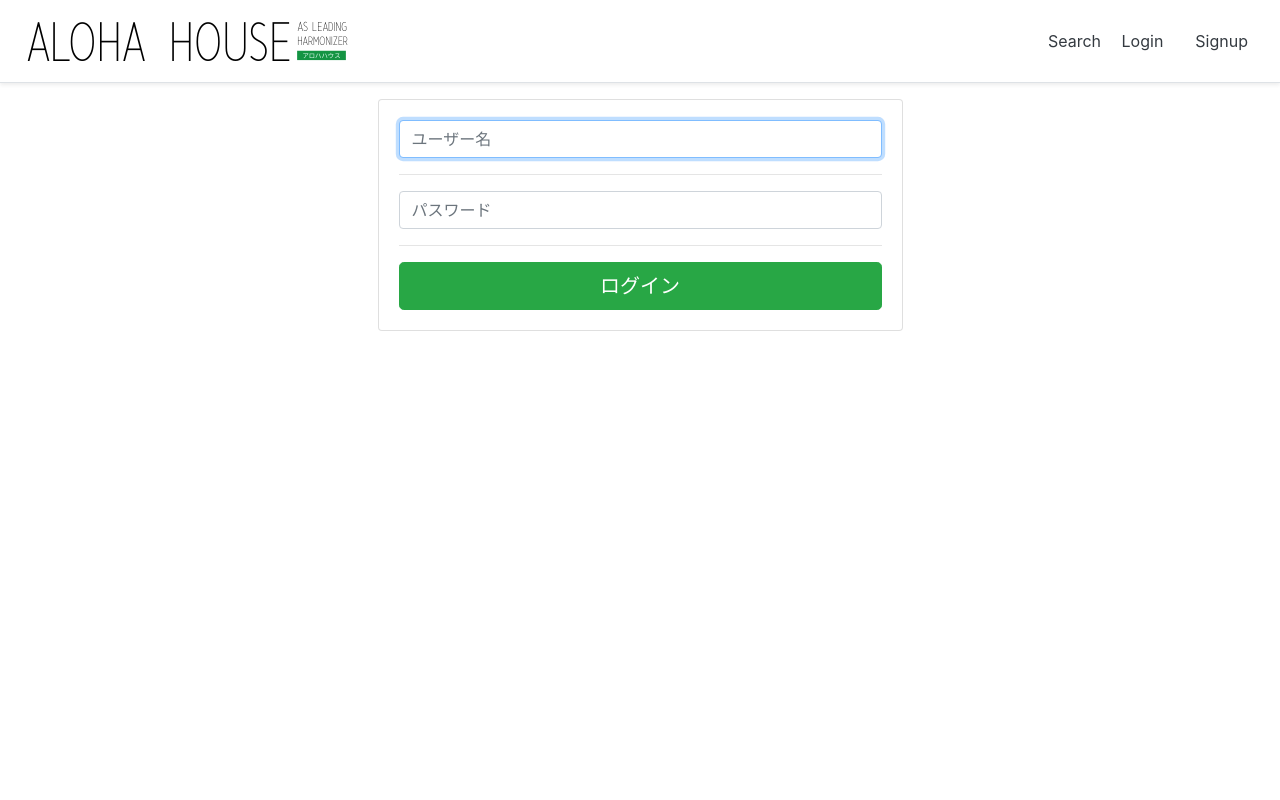
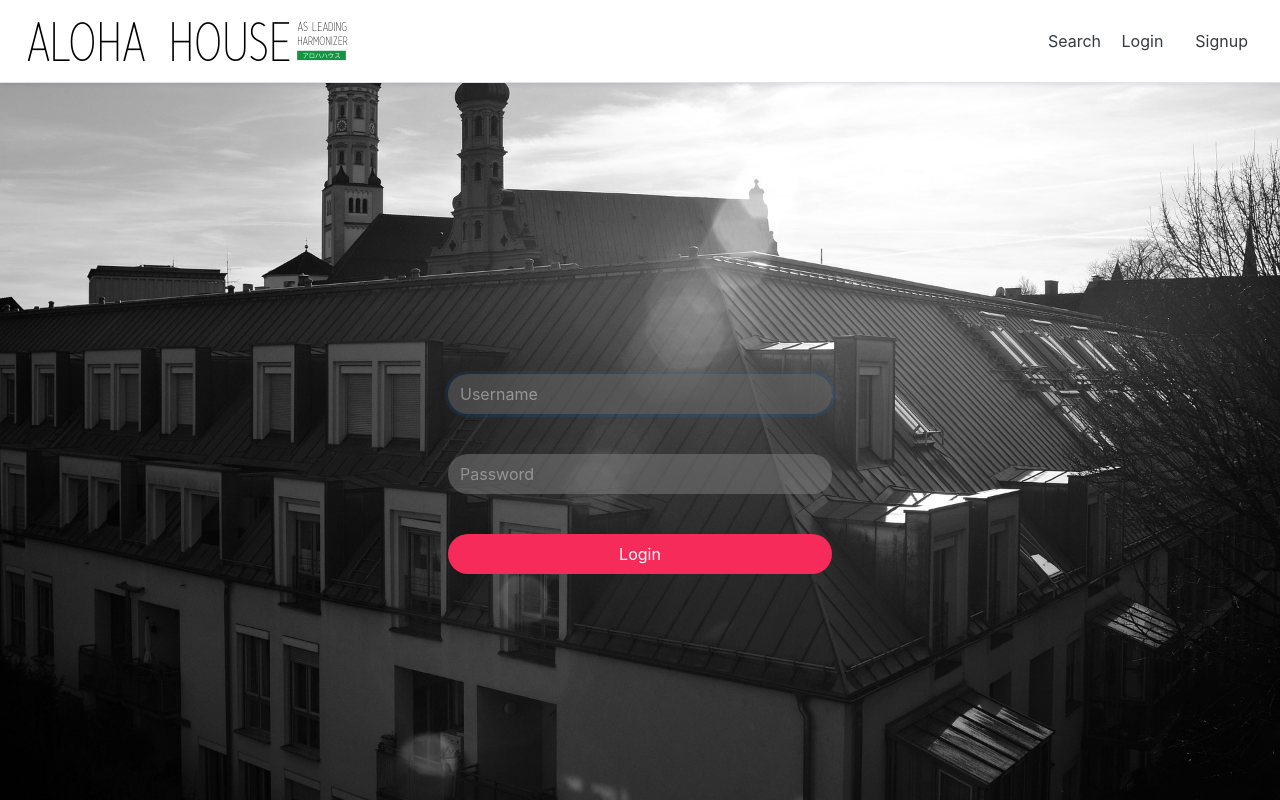
Before and after one commit to AlohaHouse/AlohaHouse, a Django app: page /login in a window 1280 px wide. Run offline with Django 3.2, Linux system fonts and the light colour scheme; some libraries are stand-ins or nearby versions.

Commit message:
login-css

```diff
--- a/AlohaHouse/settings.py
+++ b/AlohaHouse/settings.py
@@ -43,6 +43,8 @@ INSTALLED_APPS = [
     'django.contrib.staticfiles',
     # デバッグよう
     'debug_toolbar',
+    # class指定など
+    'widget_tweaks',
 ]
 
 MIDDLEWARE = [
--- a/accounts/forms.py
+++ b/accounts/forms.py
@@ -47,4 +47,5 @@ class LoginForm(AuthenticationForm):
         super().__init__(*args, **kwargs)
         for field in self.fields.values():
             field.widget.attrs['class'] = 'form-control'
-            field.widget.attrs['placeholder'] = field.label
+        self.fields.get('username').widget.attrs['placeholder'] ='Username'
+        self.fields.get('password').widget.attrs['placeholder'] ='Password'
--- a/accounts/templates/accounts/login.html
+++ b/accounts/templates/accounts/login.html
@@ -1,23 +1,65 @@
 {% extends 'base.html' %}
 
+{% load widget_tweaks %}
+
 {% block content %}
-
 <form action="" method="POST">
-    <div class="col-md-6 offset-md-3">
-        <div class="card">
-            <div class="card-body">
-                {{ form.non_field_errors }}
-                {% for field in form %}
-                    {{ field }}
-                    {{ field.errors }}
-                    <hr>
-                {% endfor %}
-                <button type="submit" class="btn btn-success btn-lg btn-block" >ログイン</button>
-                <input type="hidden" name="next" value="{{ next }}" />
-                {% csrf_token %}
-            </div>
-        </div>
+    <div class="card-box">
+        {{ form.non_field_errors }}
+        {{ form.username|add_class:"input-login" }}
+        {{ form.password|add_class:"input-login" }}
+        <button type="submit" class="login-button" >Login</button>
+        <input type="hidden" name="next" value="{{ next }}" />
+        {% csrf_token %}
     </div>
 </form>
 
+<style type="text/css">
+body {
+background-image: url("/static/AlohaHouse/img/login_background.jpg");
+background-size: cover;
+background-position: center center;
+background-attachment: fixed;
+}
+
+.card-box{
+position: absolute;
+top: 0;
+right: 0;
+bottom: 0;
+left: 0;
+margin: auto;
+width: 30vw;
+height: 3.2rem;
+}
+
+.input-login {
+    height: 5vh;
+    opacity: 0.5;
+    background-color: gray;
+    margin-bottom: 5vh;
+    border: none;
+    color: white;
+    border-radius: 130px;
+}
+
+.input-login::-webkit-input-placeholder {
+	color: white;
+}
+
+.input-login:focus {
+    background: rgb(109, 109, 109);
+    color: white;
+}
+
+.login-button {
+    width: 30vw;
+    background-color: rgb(247,43,90);
+    color: white;
+    border: none;
+    height: 5vh;
+    border-radius: 130px;
+}
+</style>
+
 {% endblock %}
--- a/accounts/templates/accounts/signup.html
+++ b/accounts/templates/accounts/signup.html
@@ -68,11 +68,7 @@
                     </div>
                 </div>
                 <div class="col-md-3">
-                    <div class="form-control-feedback">
-                            <span class="text-danger align-middle">
-                                <i class="fas fa-times">Example Error Message</i>
-                            </span>
-                    </div>
+                    <div class="form-control-feedback"></div>
                 </div>
             </div>
             <div class="row">
--- a/templates/header.html
+++ b/templates/header.html
@@ -4,8 +4,7 @@
     <nav class="my-2 my-md-0 mr-md-3">
         <a class="p-2 text-dark" href="{% url 'article:search_routes' %}">Search</a>
         {% if user.is_authenticated %}
-        <a class="p-2 text-dark" href="{% url 'accounts:signup' %}">Favorite</a>
-        <a class="p-2 text-dark" href="{% url 'accounts:signup' %}">History</a>
+        <a class="p-2 text-dark" href="{% url 'accounts:signup' %}">Mypage</a>
         <a class="p-2 text-dark" href="{% url 'accounts:logout' %}">Logout</a>
         {% else %}
         <a class="p-2 text-dark" href="{% url 'accounts:login' %}">Login</a>
```
Also changed, not shown: static/AlohaHouse/img/login_background.jpg (added).
